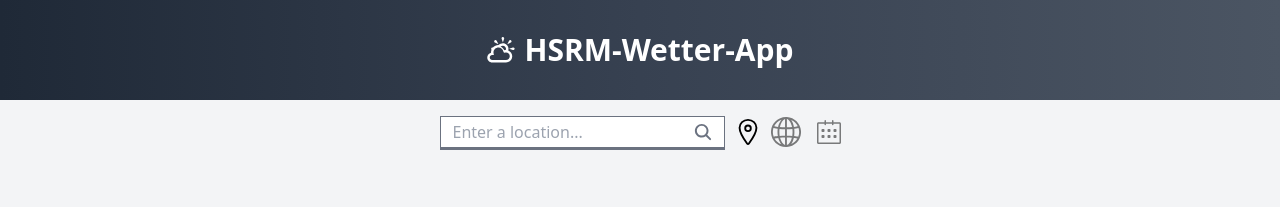
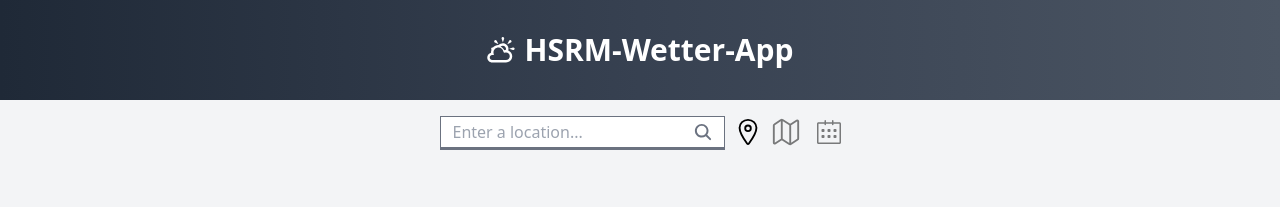
Before and after one commit to ata-shahid/weather-app, a Next.js app: page / in a window 1280 px wide. Shown: the top 207 px of the page. Built offline with nearby package versions, Linux system fonts and the light colour scheme.

Commit message:
bessere Karten Icon

```diff
--- a/src/components/SearchBar.tsx
+++ b/src/components/SearchBar.tsx
@@ -1,7 +1,7 @@
 import React, { useState, useEffect } from 'react';
 import { useRouter } from 'next/router';
 
-import { SlGlobe } from "react-icons/sl"
+import { IoMapOutline } from "react-icons/io5";
 import LocationButton from './Location';
 import CalendarButton from './Calendar';
 import Searchfield from './SearchField';
@@ -37,7 +37,7 @@ export default function Searchbar() {
       </div>
       <div className="flex justify-center items-center gap-2 mt-4 md:justify-start md:flex-grow md:mt-0 ">
         <LocationButton />
-        <SlGlobe data-testid="maps" title='See Maps' className={`text-3xl hover:opacity-50 cursor-pointer ${!router.query.lat || !router.query.lon ? 'opacity-50 cursor-not-allowed' : ''}`}
+        <IoMapOutline data-testid="maps" title='See Maps' className={`text-3xl hover:opacity-50 cursor-pointer ${!router.query.lat || !router.query.lon ? 'opacity-50 cursor-not-allowed' : ''}`}
           onClick={() => router.query.lat && router.query.lon && getMaps()} />
         <CalendarButton selectedDate={selectedDate} setSelectedDate={setSelectedDate} />
       </div>
```
